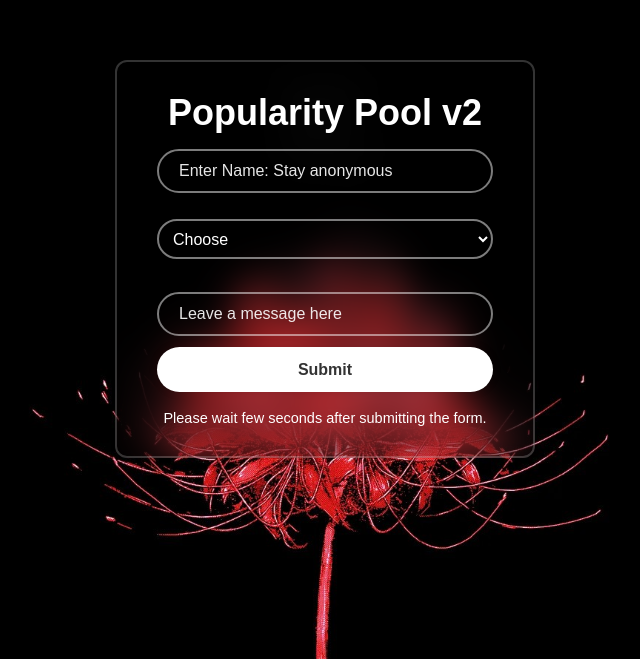
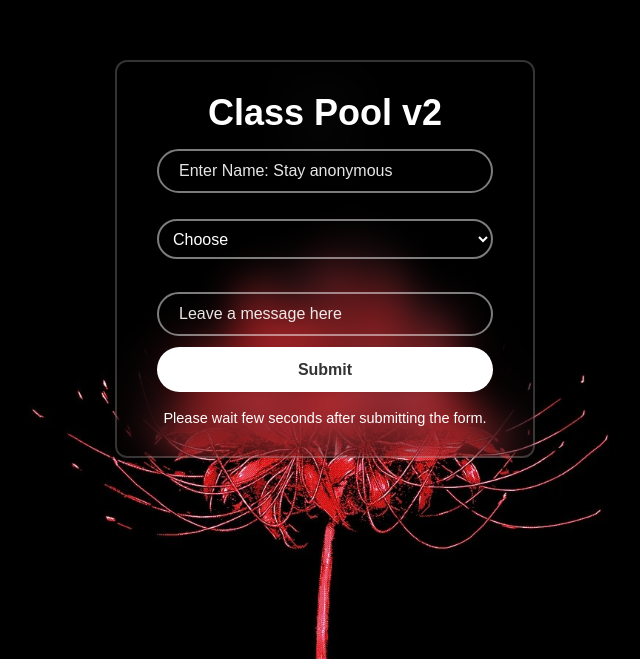
Before and after one commit to reuelrai/Popularity-Pool-v2-Final, a plain HTML site: page index.html in a window 1280 px wide. Shown: the part 141-800 px from the top of the page, without its empty margins (315-955 px from the left). Drawn offline with Linux system fonts and the light colour scheme.

Commit message:
favicon updated

```diff
--- a/index.html
+++ b/index.html
@@ -3,14 +3,14 @@
 <head>
     <meta charset="UTF-8">
     <meta name="viewport" content="width=device-width, initial-scale=1.0">
-    <title>Popularity Pool v2</title>
+    <title>Class Pool v2</title>
     <link rel="stylesheet" href="stylesheet.css">
-    <link rel="icon" href="p logo.png" type="image/x-icon">
+    <link rel="icon" href="logo.jpg" type="image/x-icon">
 </head>
 <body>
     <div class="container">
     <form method="post" action="https://script.google.com/macros/s/AKfycbxYo8qFaLsSp1wCD_aKzTqlzeRS3qQ1LvLCUSuZrCxo-uzQ4beruYIaAT4isAy4Xl34CA/exec" name="contact-form">
-    <h1>Popularity Pool v2</h1>
+    <h1>Class Pool v2</h1>
         <div class="input-box">
         <input type="text" name="name" id="name" placeholder="Enter Name: Stay anonymous" required>
     </div>
```
Also changed, not shown: bg.jpg (deleted), logo.jpg (added).
